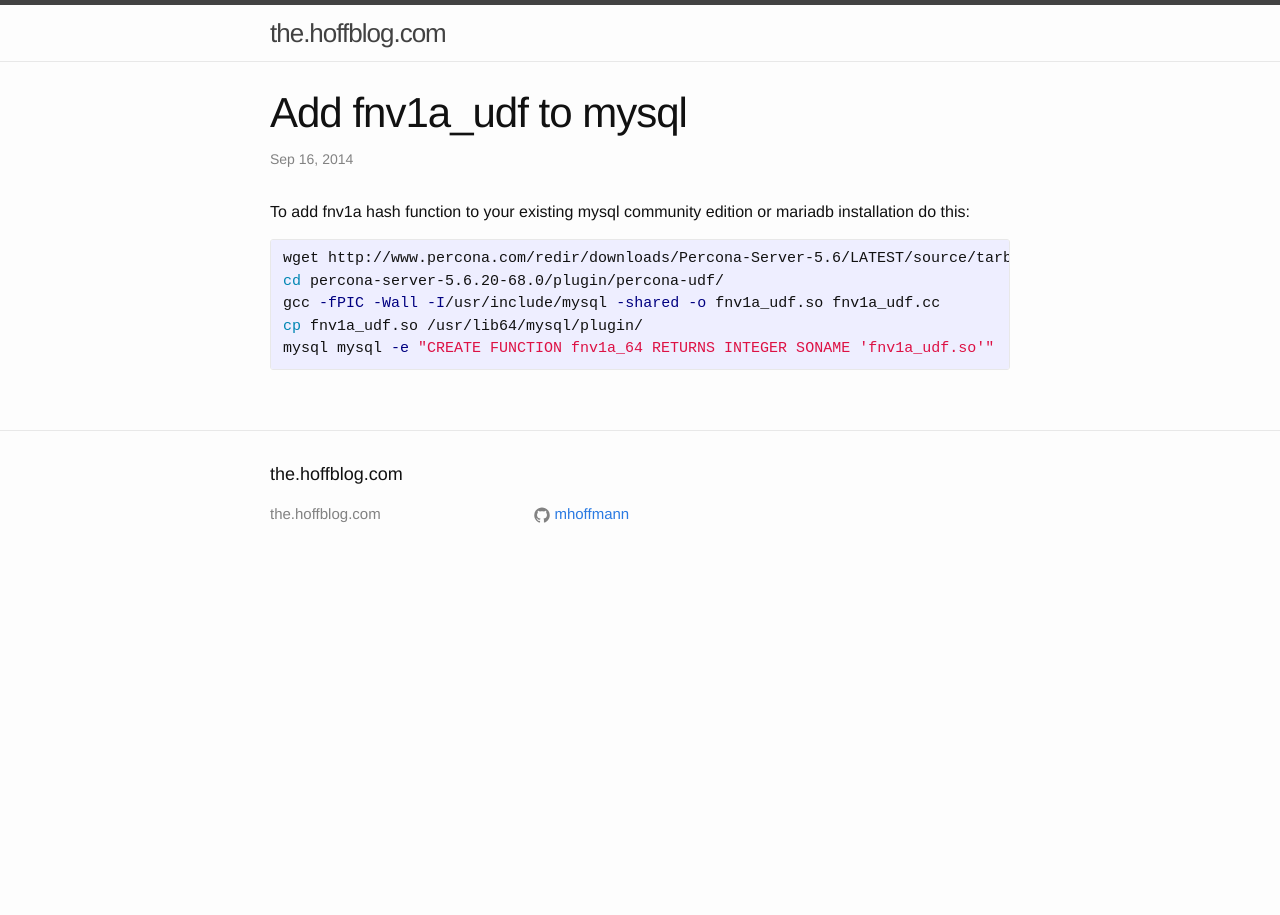
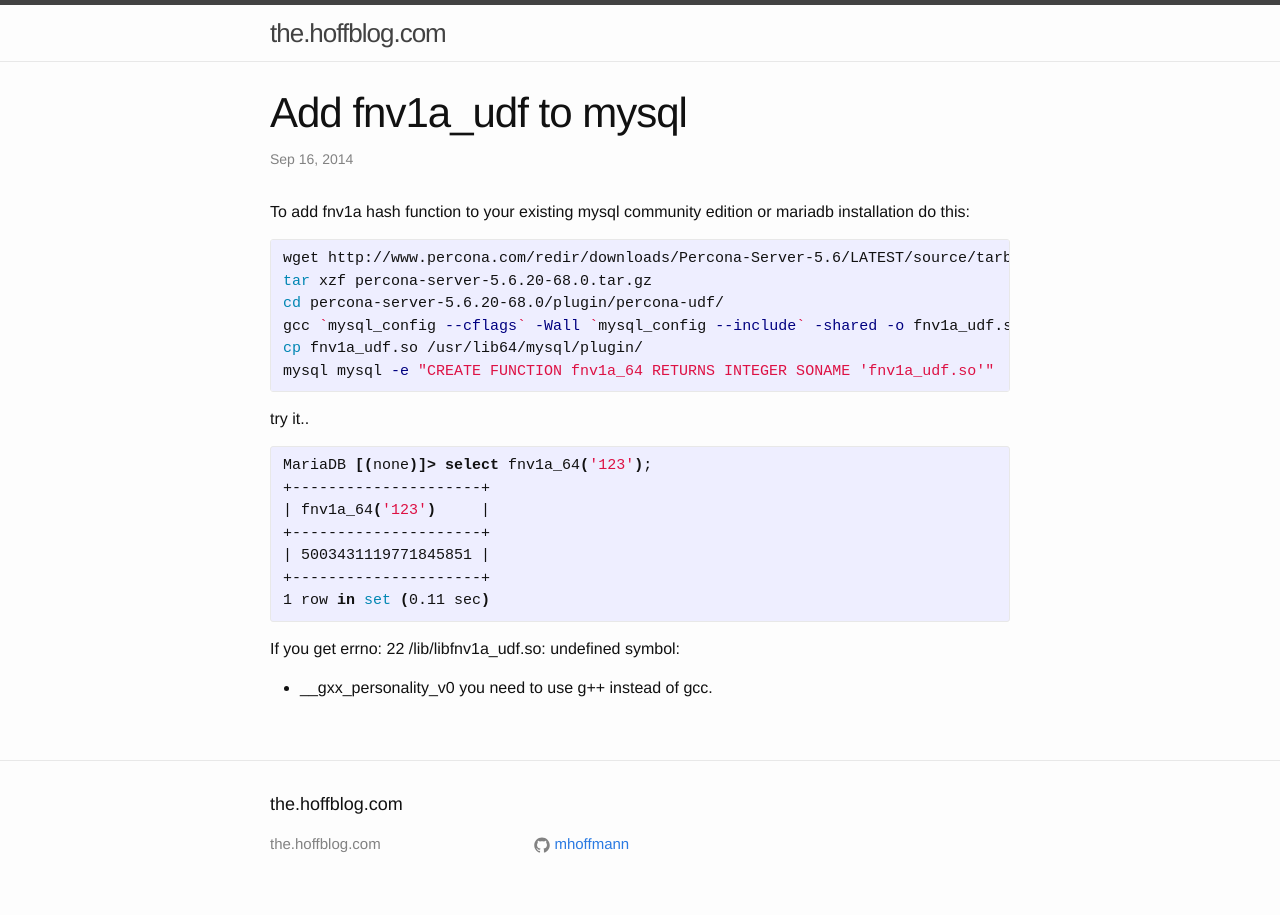
Before and after one commit to mhoffmann/mhoffmann.github.io, a Jekyll site: the page built from _posts/2014-09-16-add-fnv1a_udf-to-existing-installation.markdown, in a window 1280 px wide. Built offline with Jekyll 4.4.1, drawn with Linux system fonts in a browser that asks for light colours.

Commit message:
* modify post

```diff
--- a/_posts/2014-09-16-add-fnv1a_udf-to-existing-installation.markdown
+++ b/_posts/2014-09-16-add-fnv1a_udf-to-existing-installation.markdown
@@ -6,8 +6,23 @@ title: Add fnv1a_udf to mysql
 To add fnv1a hash function to your existing mysql community edition or mariadb installation do this:
 {% highlight Bash %}
 wget http://www.percona.com/redir/downloads/Percona-Server-5.6/LATEST/source/tarball/percona-server-5.6.20-68.0.tar.gz
+tar xzf percona-server-5.6.20-68.0.tar.gz
 cd percona-server-5.6.20-68.0/plugin/percona-udf/
-gcc -fPIC -Wall -I/usr/include/mysql -shared -o fnv1a_udf.so fnv1a_udf.cc
+gcc `mysql_config --cflags` -Wall `mysql_config --include` -shared -o fnv1a_udf.so fnv1a_udf.cc
 cp fnv1a_udf.so /usr/lib64/mysql/plugin/
 mysql mysql -e "CREATE FUNCTION fnv1a_64 RETURNS INTEGER SONAME 'fnv1a_udf.so'"
 {% endhighlight %}
+
+try it..
+{% highlight Bash %}
+MariaDB [(none)]> select fnv1a_64('123');
++---------------------+
+| fnv1a_64('123')     |
++---------------------+
+| 5003431119771845851 |
++---------------------+
+1 row in set (0.11 sec)
+{% endhighlight %}
+
+If you get errno: 22 /lib/libfnv1a_udf.so: undefined symbol:
+ * __gxx_personality_v0 you need to use g++ instead of gcc.
```
Also changed, not shown: 1 other file.
